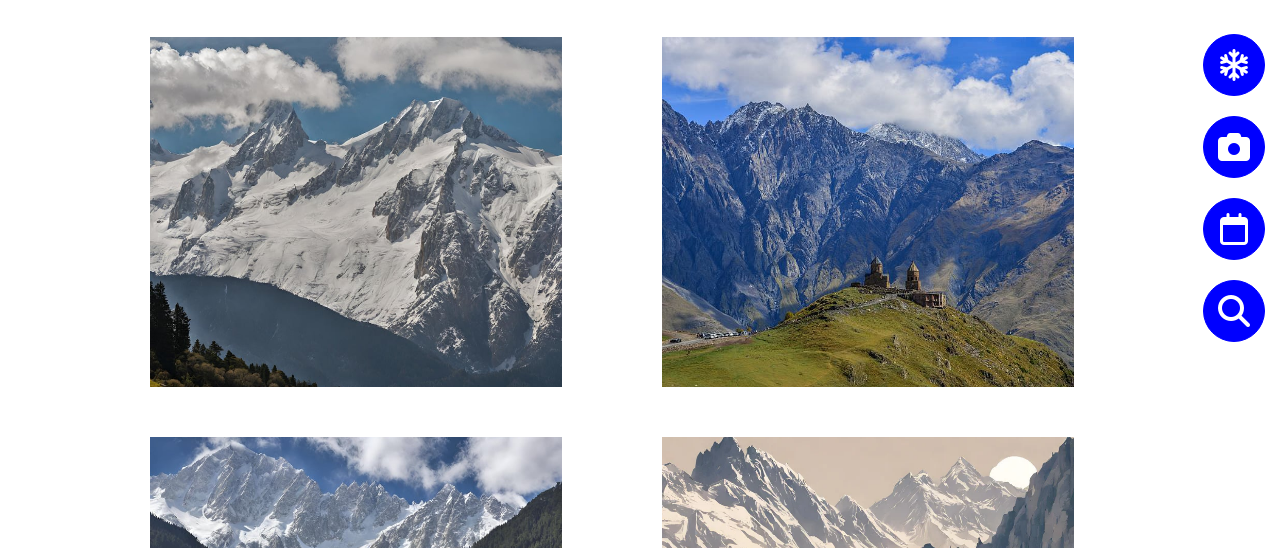
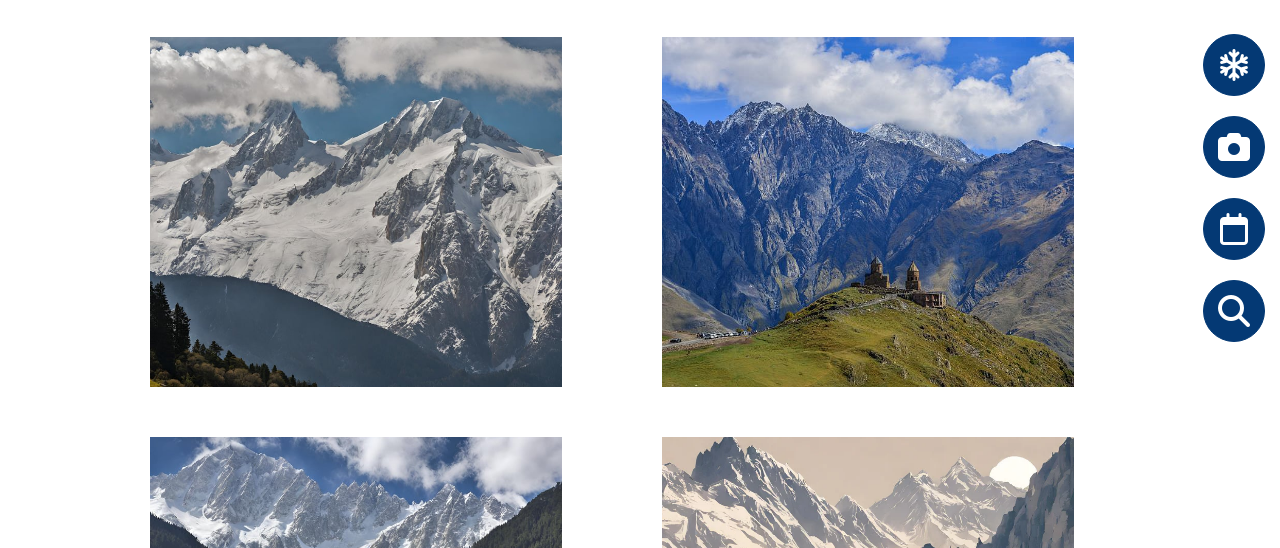
Before and after one commit to GiorgiKurdadze01/Gudauri, a plain HTML site: page Assets/tour.html in a window 1280 px wide. Shown: the part 252-800 px from the top of the page. Drawn offline with Linux system fonts and the light colour scheme.

Commit message:
small icon color is changed

```diff
--- a/Assets/CSS/header.css
+++ b/Assets/CSS/header.css
@@ -91,9 +91,9 @@
 
 
 .nav-small-icons li a {
-    background-color: blue;
+    background-color: #043974;
     margin-top: 20px;
-    border: solid 1px blue;
+    border: solid 1px #043974;
     padding: 15px;
     width: 30px;
     height: 30px;
@@ -131,7 +131,7 @@
 }
 
 .nav-small-icons a span {
-    background-color: blue;
+    background-color: #043974;
     color: white;
 }
 
--- a/Assets/tour.html
+++ b/Assets/tour.html
@@ -28,10 +28,10 @@
                     <a href=""><i class="fa-regular fa-snowflake  fa-2x small-icon"></i> <span>Weather</span></a>
                 </li>
                 <li>
-                    <a href=""><i class="fa-solid fa-camera fa-2x small-icon"></i><span>Web-Camera</span></a>
+                    <a href=""><i class="fa-solid fa-camera fa-2x small-icon"></i><span>WebCam</span></a>
                 </li>
                 <li>
-                    <a href=""><i class="fa-regular fa-calendar fa-2x small-icon"></i><span>Calendar</span></a>
+                    <a href=""><i class="fa-regular fa-calendar fa-2x small-icon"></i><span>Events</span></a>
                 </li>
                 <li>
                     <a href=""> <i class="fa-solid fa-magnifying-glass fa-2x small-icon"></i><span>Search</span></a>
```
